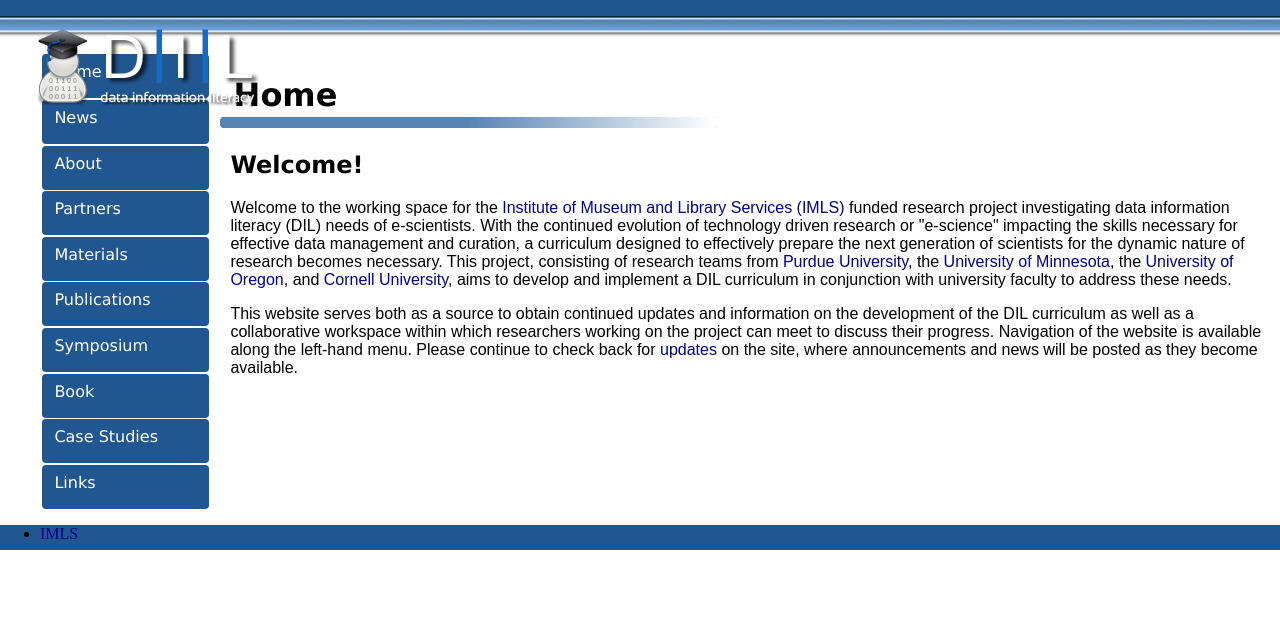
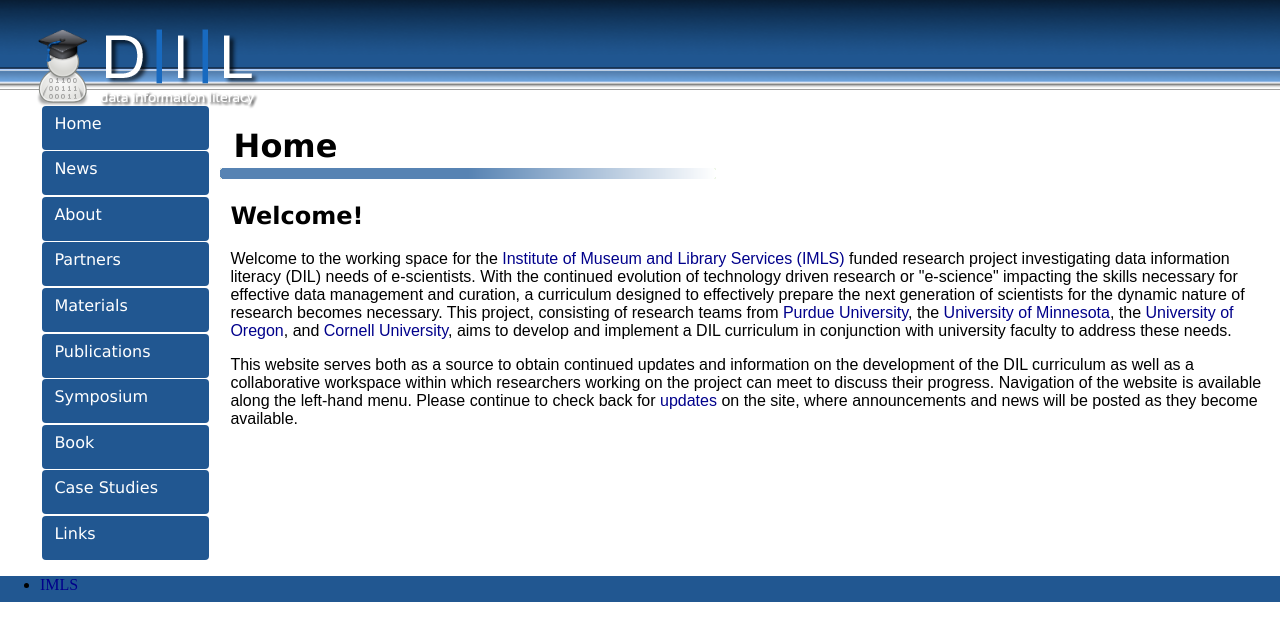
Before and after one commit to datainfolit/datainfolit, a Jekyll site: the page built from index.html, in a window 1280 px wide. Shown: the top 641 px of the page. Built offline with Jekyll 4.4.1, drawn with Linux system fonts in a browser that asks for light colours.

Commit message:
Update main.css

```diff
--- a/css/main.css
+++ b/css/main.css
@@ -87,7 +87,7 @@
 header {
     background: url('../images/header5.png') repeat-x bottom;
     width: 100%;
-    height: 1vw;
+    height: 5vw;
     padding-top: 1vw;
     padding-bottom: 1vw;
     padding-left: 2vw;
```
